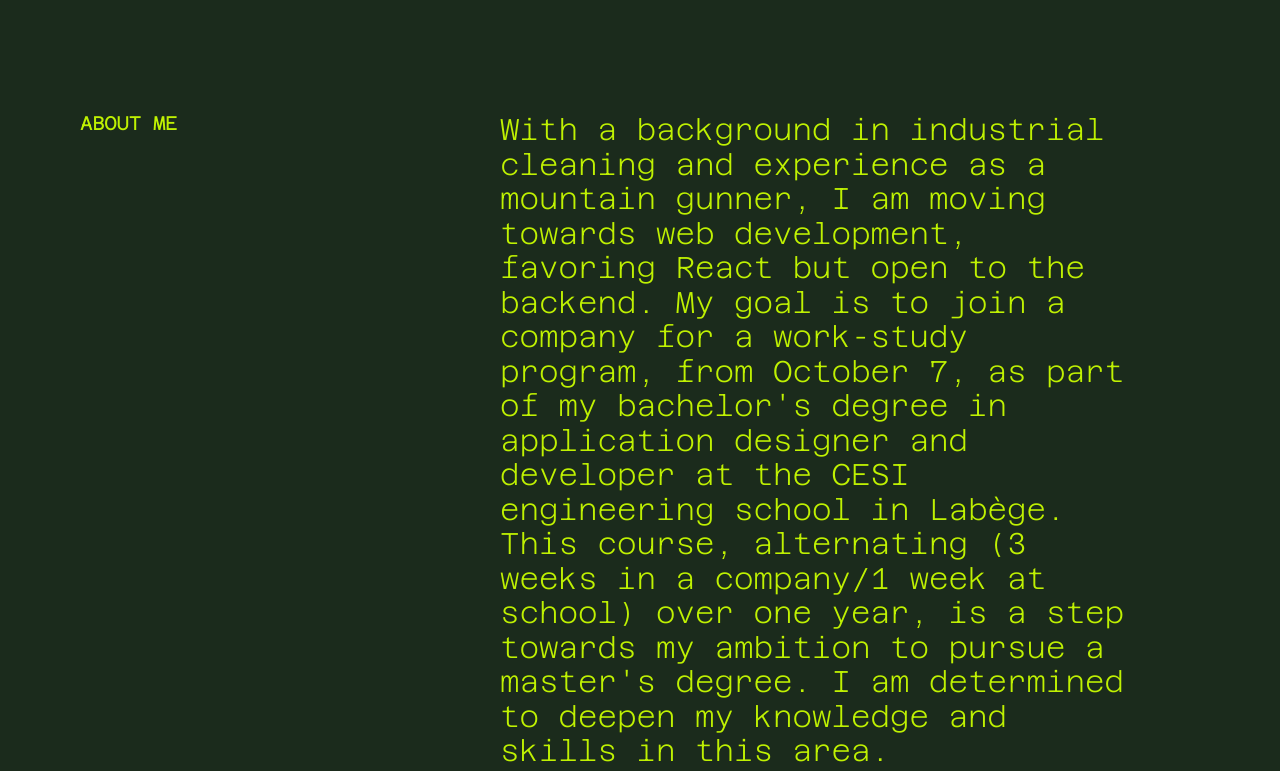
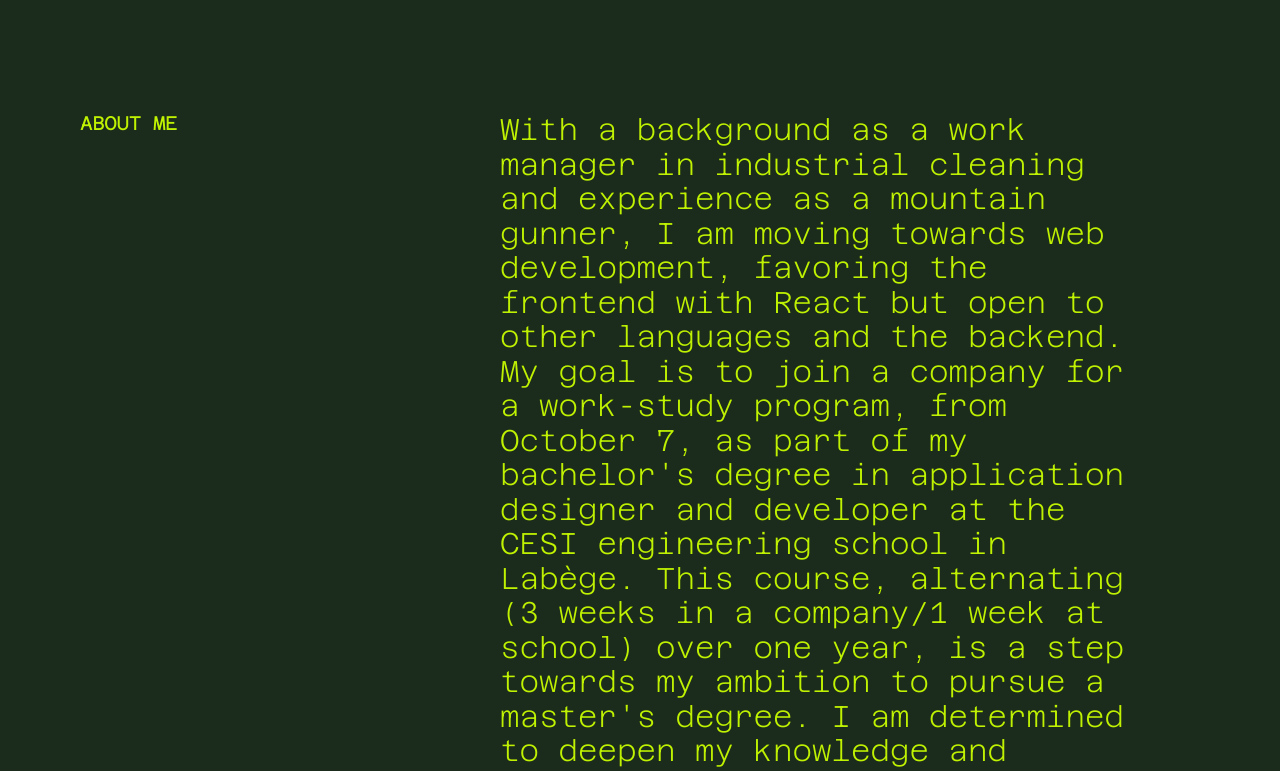
Before and after one commit to RomainRG31/Portfolio-2023, a React (Vite) app: page / in a window 1280 px wide. Shown: the part 998-1769 px from the top of the page. Built offline with nearby package versions, Linux system fonts and the light colour scheme; a web font is replaced by a local one.

Commit message:
modif of about me

```diff
--- a/src/components/About/About.tsx
+++ b/src/components/About/About.tsx
@@ -47,8 +47,8 @@ const About = () => {
         <div className="sentence-about-me">
           <p>
             {language === "en"
-              ? "With a background in industrial cleaning and experience as a mountain gunner, I am moving towards web development, favoring React but open to the backend. My goal is to join a company for a work-study program, from October 7, as part of my bachelor's degree in application designer and developer at the CESI engineering school in Labège. This course, alternating (3 weeks in a company/1 week at school) over one year, is a step towards my ambition to pursue a master's degree. I am determined to deepen my knowledge and skills in this area."
-              : "Avec un fond en nettoyage industriel et une expérience en tant qu'artilleur de montagne, je me dirige vers le développement web, privilégiant React mais ouvert au backend. Mon objectif est d'intégrer une entreprise pour une alternance, dès le 7 octobre, dans le cadre de mon bachelor de concepteur développeur d'applications à l'école d'ingénieurs CESI à Labège. Ce parcours, en alternance (3 semaines en entreprise/1 semaine à l'école) sur un an, est une étape vers mon ambition de poursuivre en master. Je suis déterminé à approfondir mes connaissances et compétences dans ce domaine."}
+              ? "With a background as a work manager in industrial cleaning and experience as a mountain gunner, I am moving towards web development, favoring the frontend with React but open to other languages and the backend. My goal is to join a company for a work-study program, from October 7, as part of my bachelor's degree in application designer and developer at the CESI engineering school in Labège. This course, alternating (3 weeks in a company/1 week at school) over one year, is a step towards my ambition to pursue a master's degree. I am determined to deepen my knowledge and skills in this area."
+              : "Avec un fond en tant que responsable de travaux dans le nettoyage industriel et une expérience en tant qu'artilleur de montagne, je me dirige vers le développement web, privilégiant le frontend avec React mais ouvert à d'autres langages et au backend. Mon objectif est d'intégrer une entreprise pour une alternance, dès le 7 octobre, dans le cadre de mon bachelor de concepteur développeur d'applications à l'école d'ingénieurs CESI à Labège. Ce parcours, en alternance (3 semaines en entreprise/1 semaine à l'école) sur un an, est une étape vers mon ambition de poursuivre en master. Je suis déterminé à approfondir mes connaissances et compétences dans ce domaine."}
           </p>
         </div>
       </motion.div>
```
